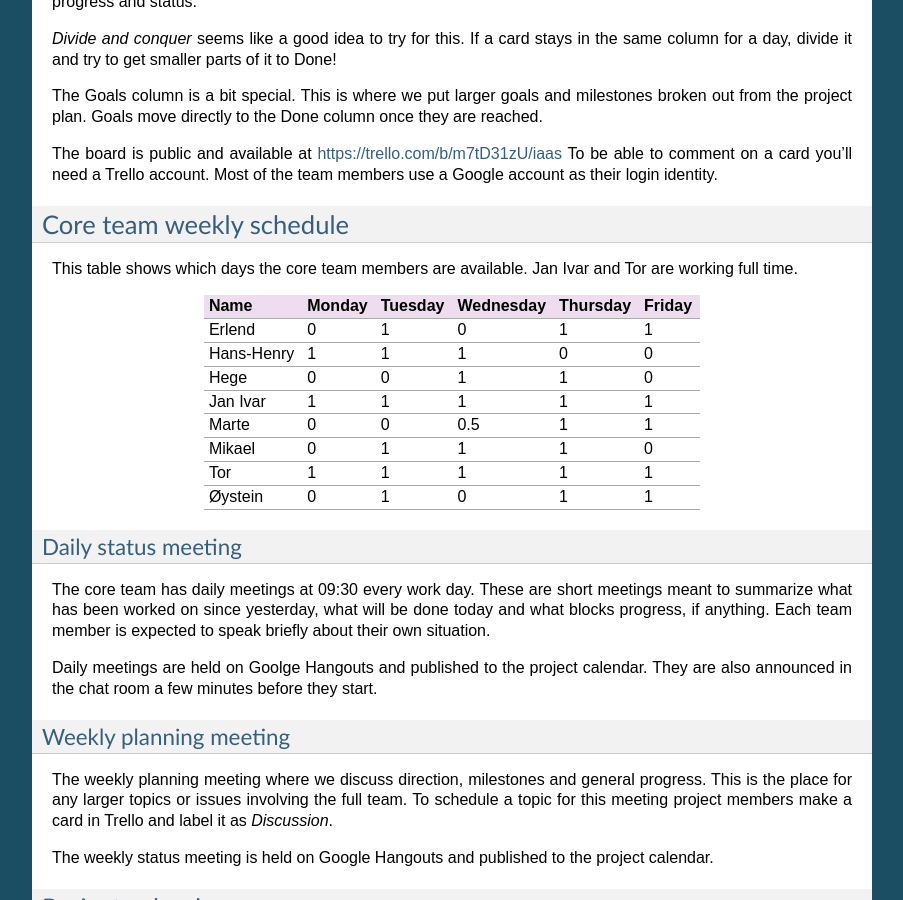
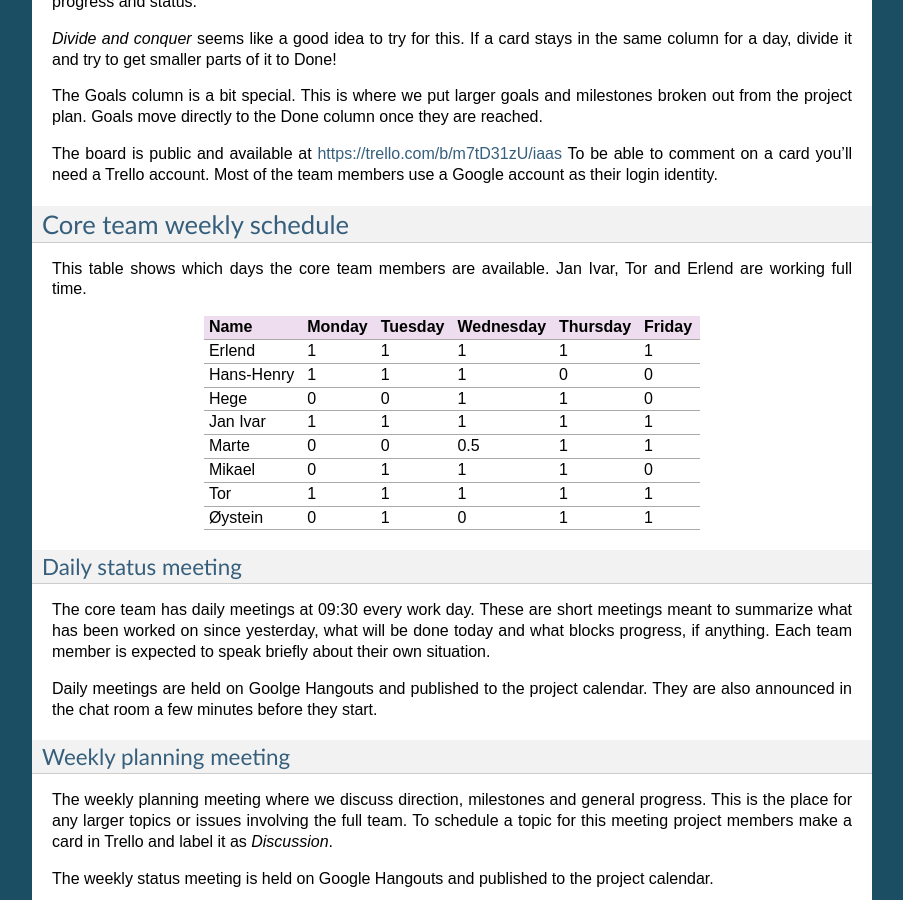
Before and after one commit to norcams/iaas, a Sphinx documentation site: the page built from docs/project/tracking.rst, in a window 1280 px wide and 900 px high, scrolled down 692 px. Shown: the whole window, without its empty margins (198-1101 px from the left). Built offline with Sphinx 7.4.7, drawn with Linux system fonts in a browser that asks for light colours.

Commit message:
Erlend is now full-time with the project

```diff
--- a/docs/project/tracking.rst
+++ b/docs/project/tracking.rst
@@ -41,13 +41,13 @@ members use a Google account as their login identity.
 Core team weekly schedule
 -------------------------
 
-This table shows which days the core team members are available. Jan Ivar and
-Tor are working full time.
+This table shows which days the core team members are available. Jan Ivar, Tor
+and Erlend are working full time.
 
 ============ ============ ============ ============ ============ ============
    Name       Monday       Tuesday      Wednesday    Thursday     Friday
 ============ ============ ============ ============ ============ ============
-Erlend        0            1            0            1            1
+Erlend        1            1            1            1            1
 Hans-Henry    1            1            1            0            0
 Hege          0            0            1            1            0
 Jan Ivar      1            1            1            1            1
```
